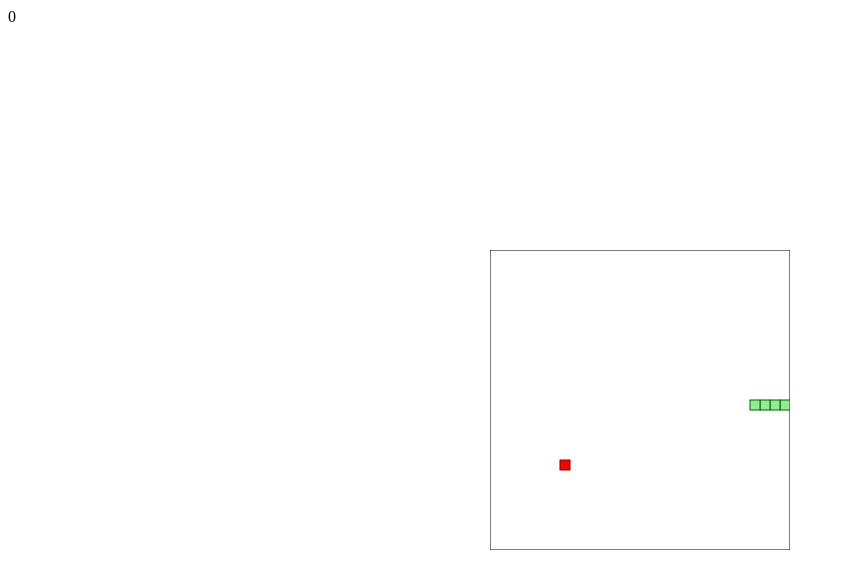
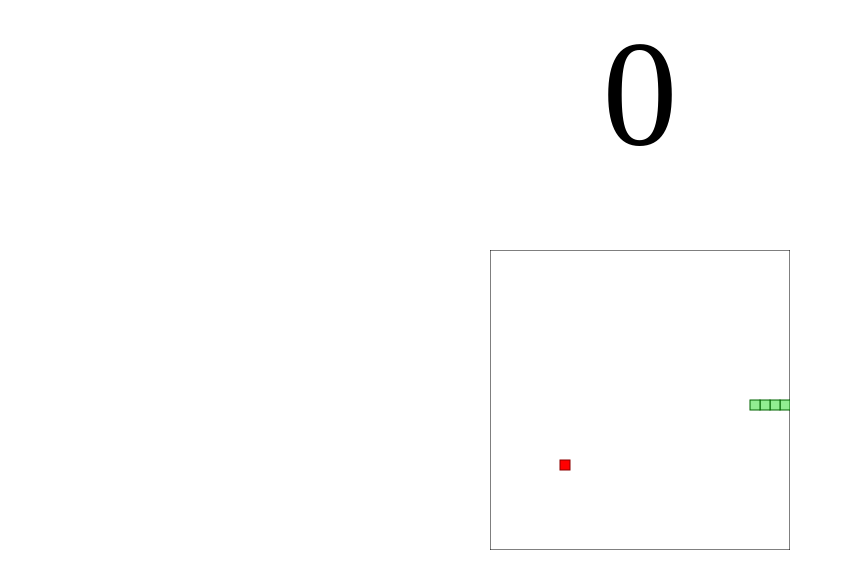
Before and after one commit to alvinscode/snake, a plain HTML site: page index.html in a window 1280 px wide. Shown: the whole page, without its empty margins (0-845 px from the left). Drawn offline with Linux system fonts and the light colour scheme.

Commit message:
add style to score

```diff
--- a/style.css
+++ b/style.css
@@ -4,3 +4,8 @@
     left: 50%;
     transform: translate(-50%, -50%);
 }
+
+#score{
+    text-align: center;
+    font-size: 150px;
+}
```
